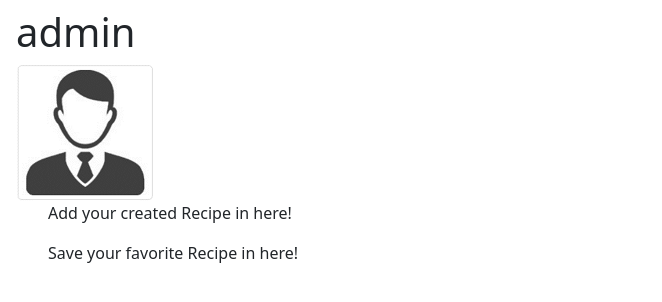
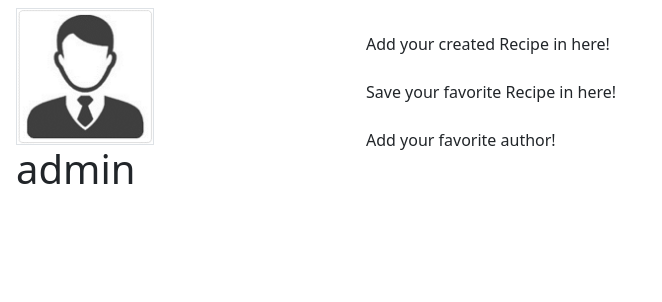
Before and after one commit to shufanhe/MyRecipe, a Flask app: page /user_account in a window 1280 px wide. Shown: the part 119-421 px from the top of the page, without its empty margins (0-662 px from the left). Run offline with Flask 2, Linux system fonts and the light colour scheme; the visitor is signed in with stand-in values (Sample User, id 1); data that the repository does not hold is empty.

Commit message:
changed interface and added author in user_account.html

```diff
--- a/static/style.css
+++ b/static/style.css
@@ -64,3 +64,8 @@ label {
 .position-relative {
     position: relative !important;
 }
+.container-user {
+    max-width: 1280px;
+    margin-right: auto;
+    margin-left: auto;
+}
--- a/templates/user_account.html
+++ b/templates/user_account.html
@@ -1,7 +1,29 @@
 {% extends "layout.html" %}
 {% block body %}
-    <h1>{{ user }}</h1>
-    <img src="../static/profile_picture.png" alt="profile picture">
+    <main>
+        <div class="container-user">
+            <div class="row">
+                <div class="col-3">
+                    <div>
+                        <a>
+                            {#planned to have a clickable image where user can click and change their profile picture#}
+                            <img style="height:auto;" width="138" height="137" class="avatar avatar-user width-full border color-bg-default" src="../static/profile_picture.png" alt="profile picture">
+                        </a>
+                    </div>
+                    <div>
+                        <h1 class="vcard-names">
+                            <span class="p-name vcard-fullname d-block overflow-hidden" itemprop="name"> {{ user }}</span>
+                        </h1>
+                    </div>
+                    <div>
+                        {% if session.user_id != user %}
+                          <a>Click to follow the author </a>
+                        {% endif %}
+                    </div>
+                </div>
+                <div class="col">
+                    <div class="position-relative">
+                        <div class="Box mt-4">
                             <ul class="created-recipes" id="created_recipes">
                                 {% for recipe in created_recipes %}
                                     <div class="container">
@@ -28,6 +50,8 @@
                                 </div>
                                 {% endfor %}
                             </ul>
+                        </div>
+                        <div class="mt-4">
                             <ul class="created-recipes" id="created_recipes">
                                 {% for recipe in save_recipe %}
                                     <div class="container">
@@ -54,4 +78,38 @@
                                 </div>
                                 {% endfor %}
                             </ul>
+                        </div>
+                        <div class="mt-4">
+                            <ul class="created-recipes" id="created_recipes">
+                                {% for recipe in save_recipe %}
+                                    <div class="container">
+                                        <div class="text-center">
+                                            <div class="card" style="width: 18rem;">
+                                                <img src="..." class="card-img" alt="...">
+                                                <div class="card-body">
+                                                    <a> {{ recipe.title }}</a>
+                                                    <a> {{ recipe.category }}</a>
+                                                    <a> {{ recipe.content }}</a>
+                                                </div>
+                                                <div class="card-footer">
+                                                    <form action="{{ url_for ('view_recipe')}}" method="get" class="view_recipe">
+                                                        <input type="hidden" name="recipe_id" value={{ recipe.recipe_id }}>
+                                                        <button type="submit" style="margin-left:100px" class="btn btn-sm">Details</button>
+                                                    </form>
+                                                </div>
+                                            </div>
+                                        </div>
+                                    </div>
+                                {% else %}
+                                <div>
+                                    Add your favorite author!
+                                </div>
+                                {% endfor %}
+                            </ul>
+                        </div>
+                    </div>
+                </div>
+            </div>
+        </div>
+    </main>
 {% endblock %}
```
Lines whose indentation alone changed are shown as unchanged.
